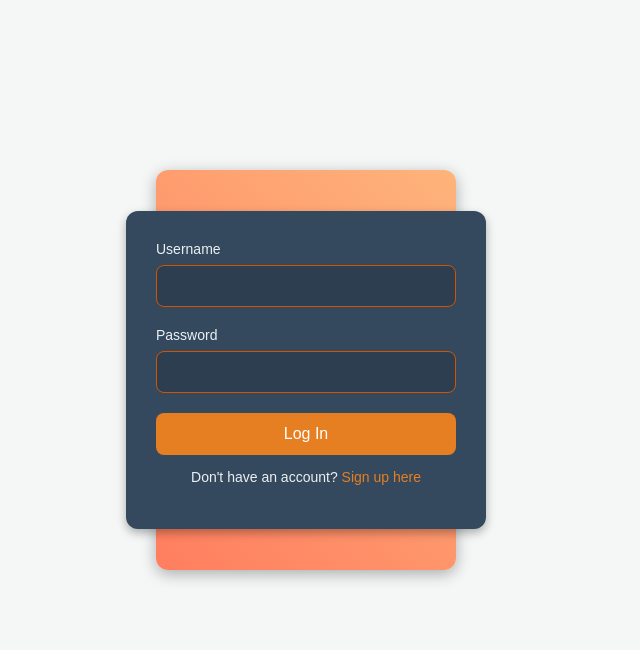
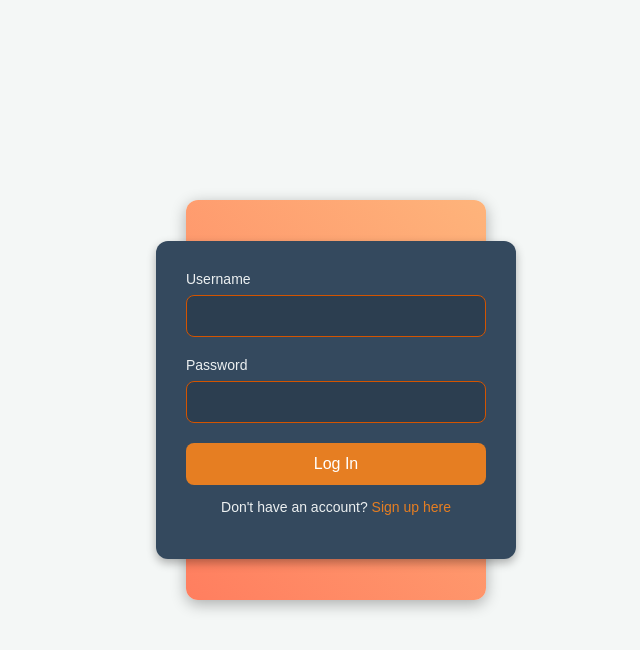
Before and after one commit to tusharsune/Chat-Room, a Flask app: page /login in a window 1280 px wide, with the pointer over the restyled element. Shown: the top 650 px of the page, without its empty margins (304-944 px from the left). Run offline with Flask 3, Linux system fonts and the light colour scheme.

Commit message:
Update login.css

```diff
--- a/static/login.css
+++ b/static/login.css
@@ -26,9 +26,9 @@ body {
 }
 
 /* When hovering over the login container, change its position */
-.login-container:hover {
+/* .login-container:hover {
     transform: translateY(-30px) translateX(-30px); /* Move the container up and to the left */
-}
+/* } */
 
 /* Login Box */
 .login-box {
```
